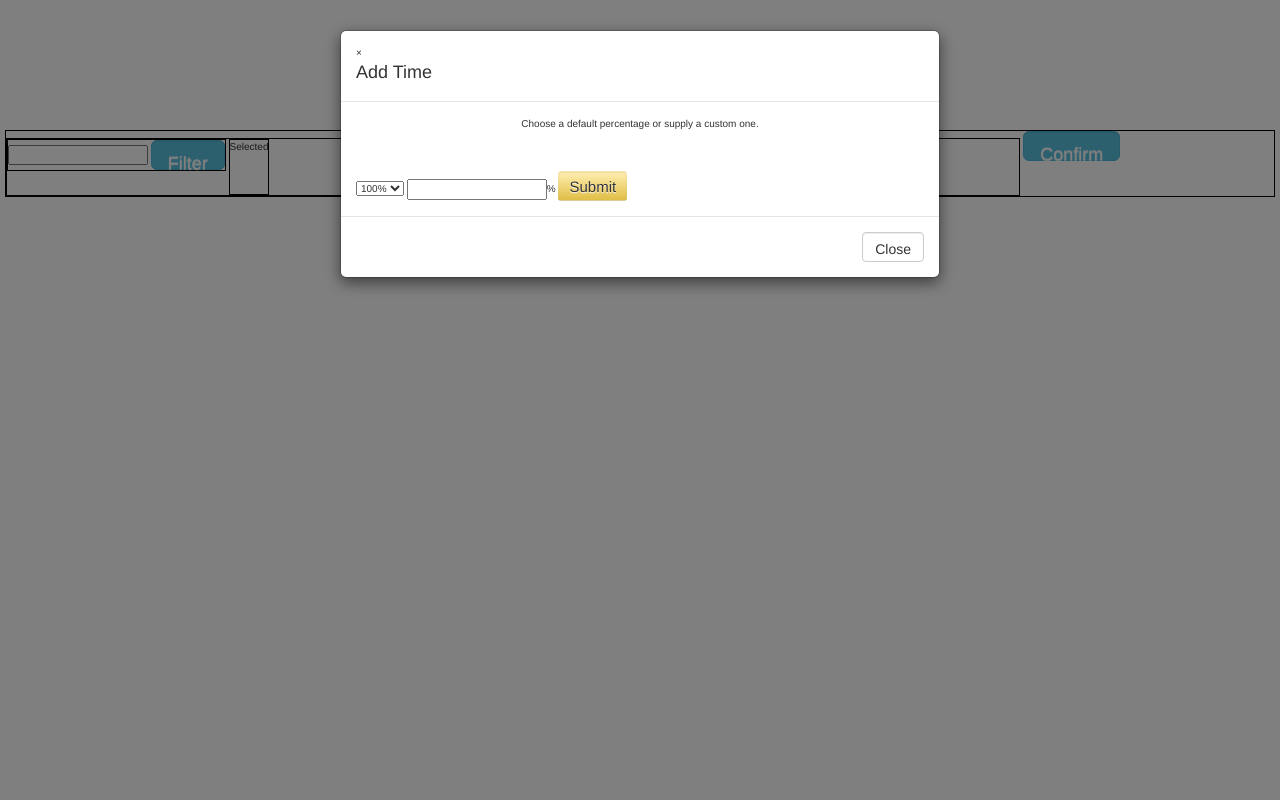
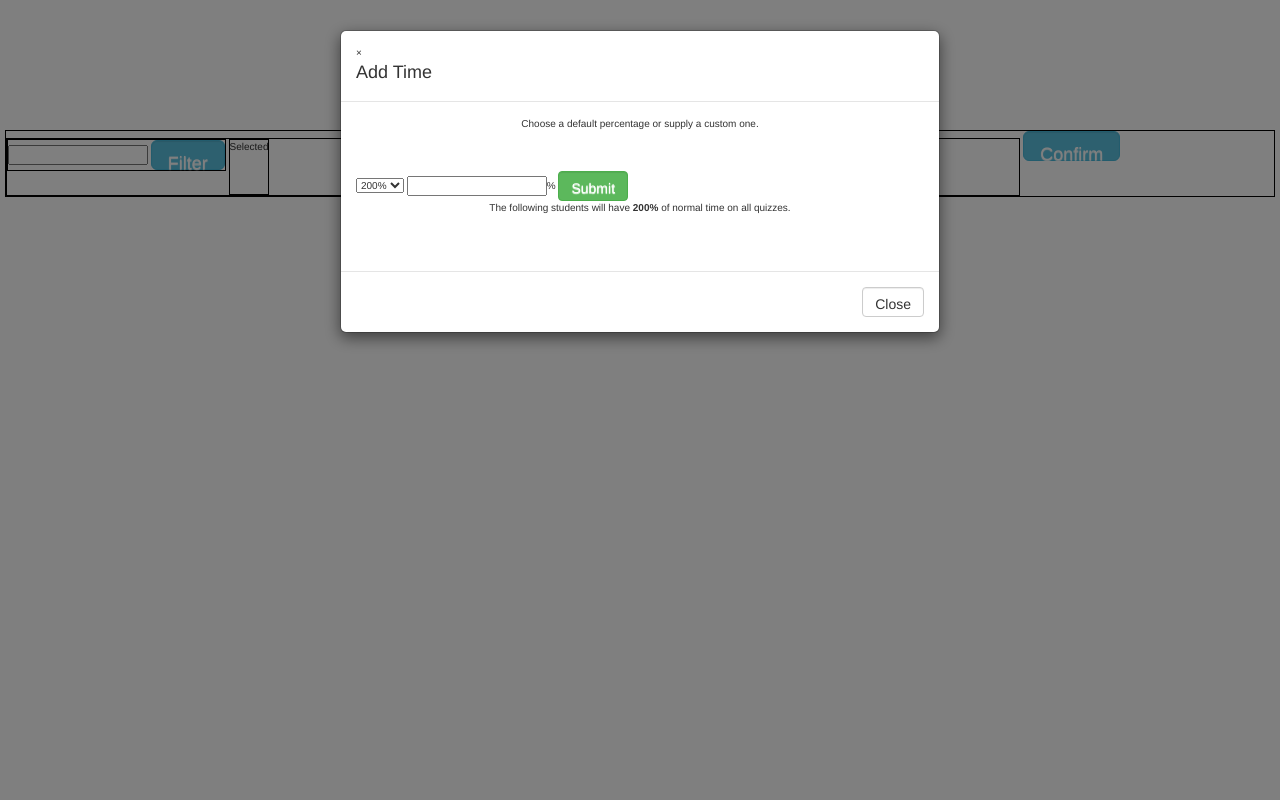
Before and after one commit to ucfopen/quiz-extensions, a Flask app: page /quiz/ in a window 1280 px wide, after a click on "Confirm". Run offline with Flask 2, Linux system fonts and the light colour scheme; some libraries are stand-ins or nearby versions.

Commit message:
Added modal for time select

```diff
--- a/static/main.css
+++ b/static/main.css
@@ -185,6 +185,7 @@
 
 #user_list, #selected_user_list {
     margin: 0px;
+    display: block;
 }
 
 #user_list li.user, #selected_user_list li.user {
@@ -194,19 +195,11 @@
     border-radius: 10px;
 }
 
-#user_list li.user:hover {
-    background-color: green;
-    color: white;
-    cursor: pointer;
-}
-
-#selected_user_list li.user:hover {
-    background-color: red;
-    color: white;
-    cursor: pointer;
-}
-
 #container {
     border: 1px solid black;
     width: 100%;
 }
+
+#modal_percent_added {
+    font-weight: bold;
+}
--- a/templates/userselect.html
+++ b/templates/userselect.html
@@ -21,7 +21,7 @@
 				</ul>
 			</div>
 		</div>
-		<button type="button" class="btn btn-info btn-lg" data-toggle="modal" data-target="#confirm_modal">Confirm</button>
+		<button id="confirm_button" type="button" class="btn btn-info btn-lg" data-toggle="modal" data-target="#confirm_modal">Confirm</button>
 	</div>
 
 	<div id="confirm_modal" class="modal fade" role="dialog">
@@ -35,13 +35,17 @@
 				<div class="modal-body">
 
 					<p>Choose a default percentage or supply a custom one.</p>
-					<select>
+					<select id="percent_select">
 						<option>100%</option>
-						<option>200%</option>
+						<option selected>200%</option>
 						<option>400%</option>
 					</select>
-					<input type="number" min="100">%
-					<button type="submit">Submit</button>
+					<input id="percent_input" type="number" min="100">%
+
+					<button id="submit_button" type="button" class="btn btn-success" >Submit</button>
+
+					<p>The following students will have <span id="modal_percent_added"></span> of normal time on all quizzes.</p>
+					<ul id="modal_selected_user_list"></ul>
 
 				</div>
 				<div class="modal-footer">
```
Also changed, not shown: static/quiz.js (+52 -0 lines).
